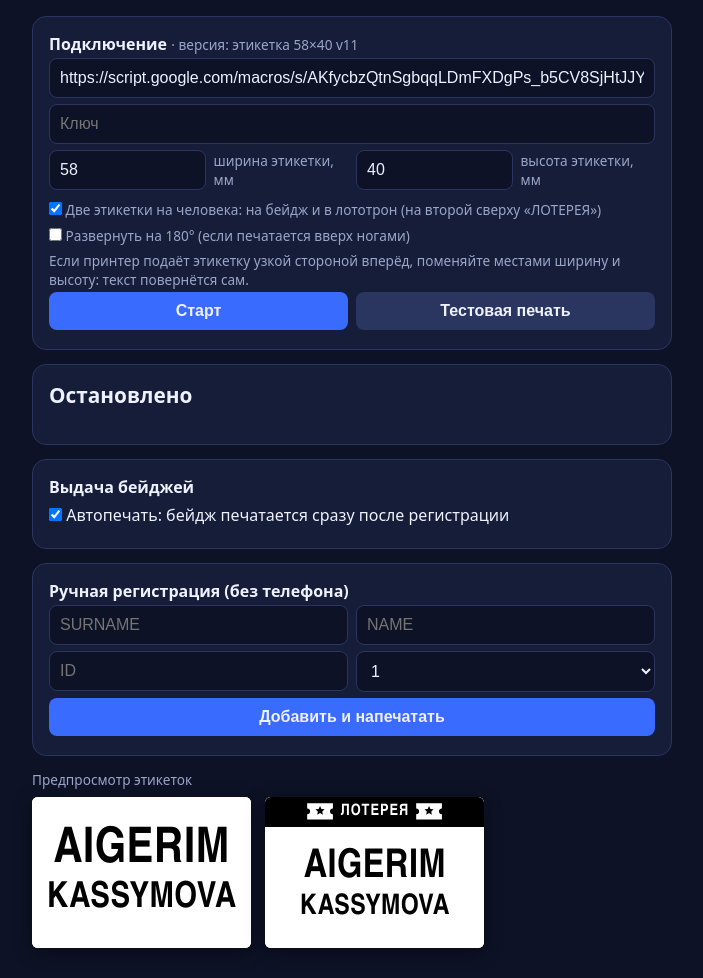
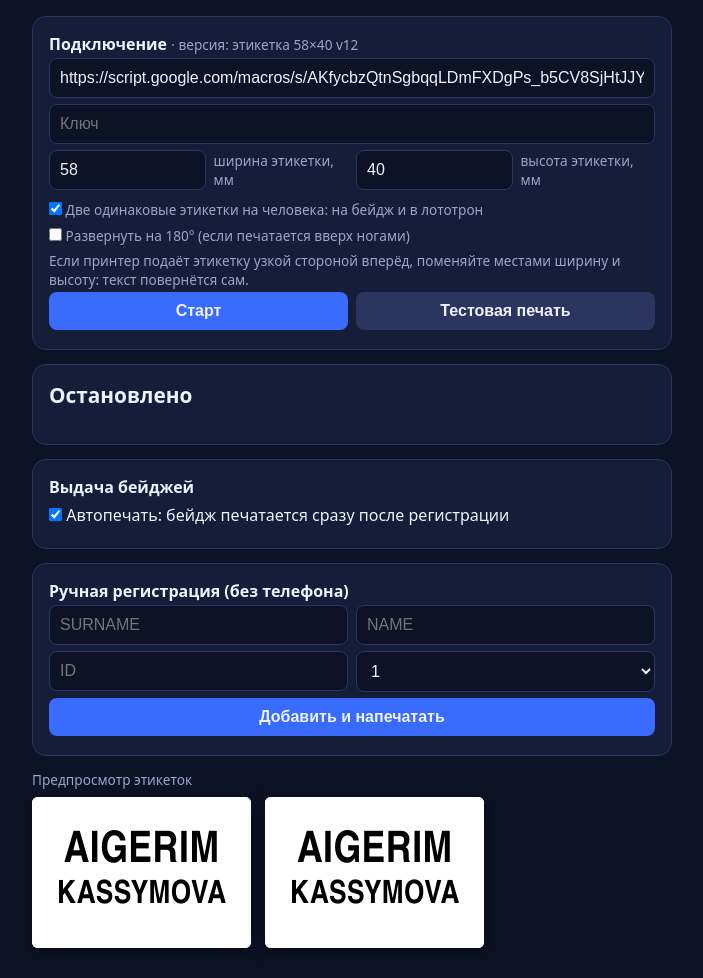
Before and after one commit to Arsomargaliyev/forum-maintenance, a plain HTML site: page station.html in a window 1280 px wide. Shown: the whole page, without its empty margins (288-991 px from the left). Drawn offline with Linux system fonts and the light colour scheme.

Commit message:
Две одинаковые этикетки без полосы «ЛОТЕРЕЯ», шрифт чуть меньше
Co-Authored-By: Claude Opus 5.5 <noreply@anthropic.com>

```diff
--- a/station.html
+++ b/station.html
@@ -39,10 +39,10 @@ button{background:#3a6bff;border:0;font-weight:700}
 <body>
 <div class="c">
  <div class="card">
-  <b>Подключение</b> <span class="sm">· версия: этикетка 58×40 v11</span>
+  <b>Подключение</b> <span class="sm">· версия: этикетка 58×40 v12</span>
   <input id="u" placeholder="Адрес скрипта (/exec)" value="https://script.google.com/macros/s/AKfycbzQtnSgbqqLDmFXDgPs_b5CV8SjHtJJYJOQzsit5gA16d4OPZCBN_1TKNJ7IWGGkhOWWg/exec"><input id="k" type="password" placeholder="Ключ">
   <div class="r"><input id="w" type="number" value="58"><span class="sm">ширина этикетки, мм</span><input id="h" type="number" value="40"><span class="sm">высота этикетки, мм</span></div>
-  <label class="sm" style="display:block;margin:6px 0"><input type="checkbox" id="two" style="width:auto" checked> Две этикетки на человека: на бейдж и в лототрон (на второй сверху «ЛОТЕРЕЯ»)</label>
+  <label class="sm" style="display:block;margin:6px 0"><input type="checkbox" id="two" style="width:auto" checked> Две одинаковые этикетки на человека: на бейдж и в лототрон</label>
   <label class="sm" style="display:block;margin:6px 0"><input type="checkbox" id="flip" style="width:auto"> Развернуть на 180° (если печатается вверх ногами)</label>
   <div class="sm">Если принтер подаёт этикетку узкой стороной вперёд, поменяйте местами ширину и высоту: текст повернётся сам.</div>
   <div class="r"><button id="go">Старт</button><button id="tst" style="background:#2a3560">Тестовая печать</button></div>
@@ -63,7 +63,7 @@ button{background:#3a6bff;border:0;font-weight:700}
 </div>
 <div id="prev"><div class="sm" style="margin-bottom:8px">Предпросмотр этикеток</div><div id="badge">
  <div class="pg" id="p1"><div class="lab"><div class="n" id="aN"></div><div class="s" id="aS"></div></div></div>
- <div class="pg" id="p2"><div class="lab lt"><div class="tg"><svg viewBox="0 0 24 16"><path fill="#fff" d="M1 1h22v4.5a2.5 2.5 0 0 0 0 5V15H1v-4.5a2.5 2.5 0 0 0 0-5z"/><path fill="#000" d="M12 3.4l1.2 2.5 2.7.3-2 1.9.5 2.7-2.4-1.3-2.4 1.3.5-2.7-2-1.9 2.7-.3z"/></svg><span>ЛОТЕРЕЯ</span><svg viewBox="0 0 24 16"><path fill="#fff" d="M1 1h22v4.5a2.5 2.5 0 0 0 0 5V15H1v-4.5a2.5 2.5 0 0 0 0-5z"/><path fill="#000" d="M12 3.4l1.2 2.5 2.7.3-2 1.9.5 2.7-2.4-1.3-2.4 1.3.5-2.7-2-1.9 2.7-.3z"/></svg></div><div class="n" id="bN"></div><div class="s" id="bS"></div></div></div>
+ <div class="pg" id="p2"><div class="lab"><div class="n" id="bN"></div><div class="s" id="bS"></div></div></div></div>
 </div></div>
 <script>
 var $=function(i){return document.getElementById(i)},q=[],wait=[],busy=false,printed=0,seen={},timer=null,U="",K="";
@@ -94,9 +94,8 @@ function show(r){
   size();
   $("aN").textContent=$("bN").textContent=r.name;$("aS").textContent=$("bS").textContent=r.surname;
   var lh=Math.min(parseFloat($("w").value)||58,parseFloat($("h").value)||40),k=lh/40;   // крупнее/мельче вместе с размером этикетки
-  fitLab($("p1").firstChild,$("aN"),$("aS"),13*k,9.5*k);
-  document.documentElement.style.setProperty("--bh",(8*k)+"mm");
-  fitLab($("p2").firstChild,$("bN"),$("bS"),10.5*k,7.5*k);
+  fitLab($("p1").firstChild,$("aN"),$("aS"),11.5*k,8.5*k);
+  fitLab($("p2").firstChild,$("bN"),$("bS"),11.5*k,8.5*k);
 }
 function printNow(r,cb){show(r);setTimeout(function(){window.print();setTimeout(cb,1500)},400)}
 function render(){var el=$("wl");el.textContent="";wait.forEach(function(r){var d=document.createElement("div");d.className="r";var s=document.createElement("span");s.textContent=r.surname+" "+r.name+" · "+r.tab+" · день "+r.day;var bt=document.createElement("button");bt.textContent="Выдать бейдж";bt.onclick=function(){q.push(wait.splice(wait.indexOf(r),1)[0]);render();stat();next()};d.appendChild(s);d.appendChild(bt);el.appendChild(d)})}
```
